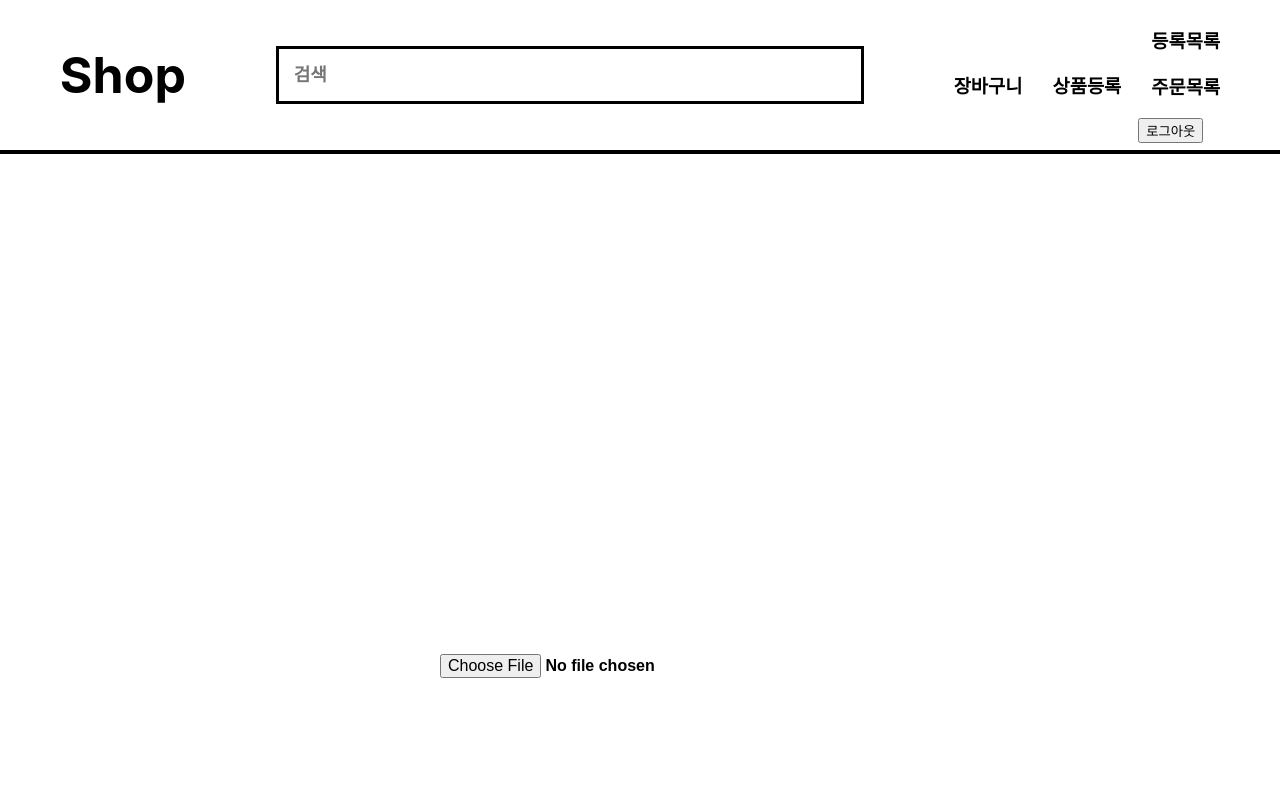
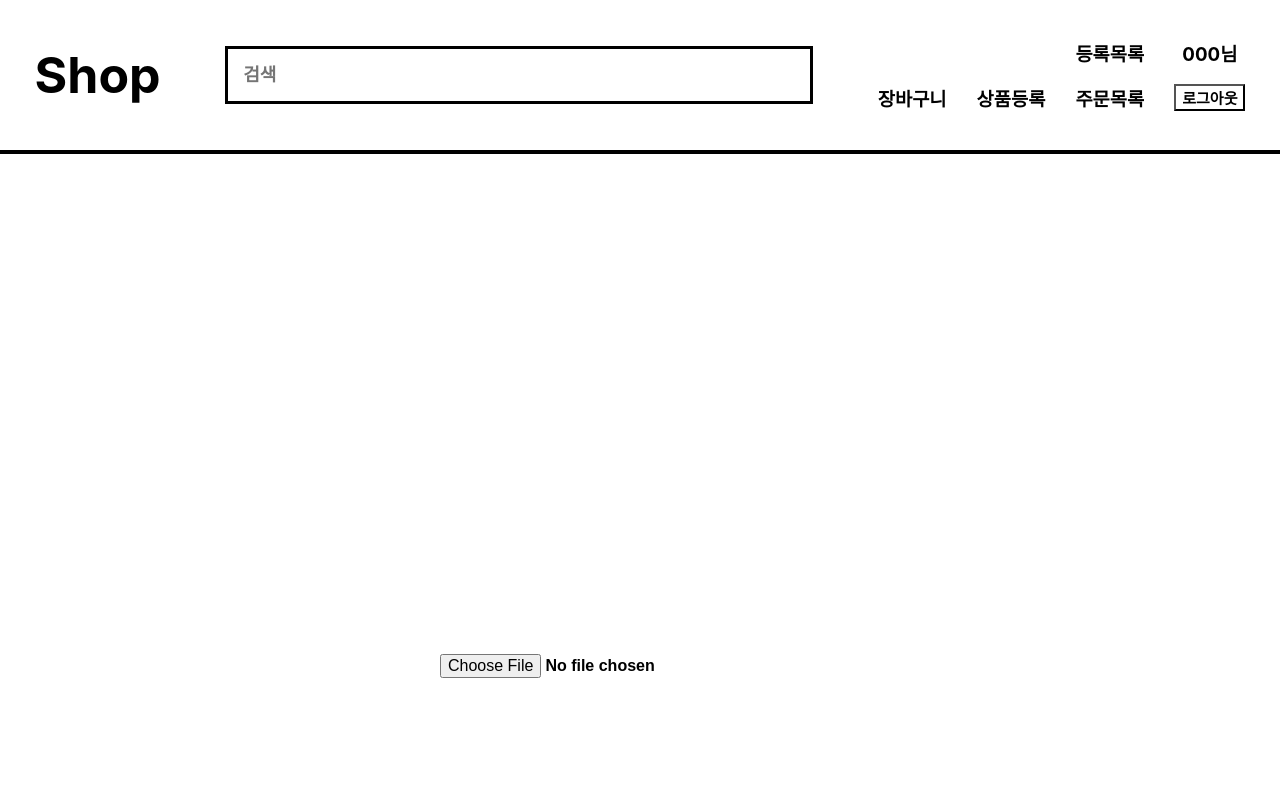
Before and after one commit to shoppingmall-page-study/shopping-front, a React (Create React App) app: page /Goodsup in a window 1280 px wide. Shown: the top 800 px of the page. Built offline with nearby package versions, Linux system fonts and the light colour scheme.

Commit message:
token 헤더수정

```diff
--- a/src/Api/ApiService.js
+++ b/src/Api/ApiService.js
@@ -11,7 +11,7 @@ export const call = (api, method, request) => {
 
   // 로컬 스토리지에서 ACCESS TOKEN 가져오기
   const accessToken = localStorage.getItem("ACCESS_TOKEN");
-  if (accessToken && accessToken != null) {
+  if (accessToken && accessToken != "") {
     headers.append("Authorization", accessToken);
     axios.defaults.headers.common['Authorization'] = "Bearer " + accessToken;
   }
@@ -38,7 +38,7 @@ export const call = (api, method, request) => {
         console.log(error.response)
         console.log(error.response.status)
         let errorresponse = error.response.status;
-        if(errorresponse === 400){
+        if(errorresponse === 406){
           console.log(1)
           alert("이미 계정이 존재합니다")
 
@@ -64,14 +64,14 @@ export const signin = (userDTO) => {
     let jwt = response.headers.authorization;
     if(jwt !== null){
       localStorage.setItem(ACCESS_TOKEN, jwt);
-      window.location.href = "/1";
+      window.location.href = "/";
     }
 
   });
 }
 
 export const signout = () => {
-  localStorage.setItem(ACCESS_TOKEN, null);
+  localStorage.setItem(ACCESS_TOKEN,"");
   window.location.href = "/login";
 }
 
--- a/src/Api/app-config.js
+++ b/src/Api/app-config.js
@@ -3,7 +3,7 @@ let backendHost;
 const hostname = window && window.location && window.location.hostname;
 
 if (hostname === "localhost") {
-  backendHost = "http://localhost:8080";
+  backendHost = "http://222.118.103.229:8080";
 }
 
 export const API_BASE_URL = `${backendHost}`;
--- a/src/Goodsup/Goodsup.js
+++ b/src/Goodsup/Goodsup.js
@@ -9,6 +9,7 @@ function Goodsup({products, setProducts, cart}){
 
     const saveFileimage = (e) =>{   //파일 저장함수
         setFile(URL.createObjectURL(e.target.files[0]));
+        console.log(file)
     };
 
     const deleteFileimage = () =>{
@@ -76,7 +77,7 @@ function Goodsup({products, setProducts, cart}){
                     </div>
                 </div>
                 <div className="Register_wd">
-                    <button onClick={()=>{deleteFileimage();}} className="Register">등록하기</button>
+                    <button type="submit" onClick={()=>{deleteFileimage()}} className="Register">등록하기</button>
                 </div>
             </div>
         </div>
--- a/src/Header/HeaderAfter.css
+++ b/src/Header/HeaderAfter.css
@@ -62,3 +62,11 @@
     display: flex;
     padding-top: 45px;
 }
+
+#logoutbtn{
+    cursor: pointer;
+    font-size: 15px;
+    background-color: white;
+    color: black;
+    font-weight: bold;
+}
--- a/src/Header/HeaderAfter.js
+++ b/src/Header/HeaderAfter.js
@@ -28,7 +28,10 @@ function Hafter({cart}){
             <ul>
                 <li><h3><Link to="../Uplist">등록목록</Link></h3></li>
                 <li><h3><Link to="../Orderlist">주문목록</Link></h3></li>
-                <button onClick={signout}>로그아웃</button>
+            </ul>
+            <ul>
+              <li><h3>000님</h3></li>
+              <li><button id="logoutbtn" onClick={signout}>로그아웃</button></li>
             </ul>
           </ul>
         </div>
--- a/src/Router.js
+++ b/src/Router.js
@@ -25,11 +25,12 @@ function UserRouter(){
         return (price.toString().replace(/\B(?=(\d{3})+(?!\d))/g, ","));
     }
 
+    const token = localStorage.getItem("ACCESS_TOKEN")
+
     return(
     <Routes>
-        <Route path="/" element={<Bhome products={products} setProducts={setProducts}  convertPrice={convertPrice}/>}/>
+        <Route path="/" element={!token ? <Bhome products={products} setProducts={setProducts}  convertPrice={convertPrice}/> : <Ahome products={products} setProducts={setProducts}  convertPrice={convertPrice} cart={cart}/>}/>
         <Route path="/login" element={<Login/>}/>
-        <Route path="/1" element={<Ahome products={products} setProducts={setProducts}  convertPrice={convertPrice} cart={cart}/>}/>
         <Route path="/join" element={<Join/>}/>
         <Route path="/Basket" element={<Basket cart={cart} setCart={setCart} convertPrice={convertPrice}/>}/>
         <Route path="/Goodsup" element={<Goodsup products={products} setProducts={setProducts} cart={cart}/>}/>
```
